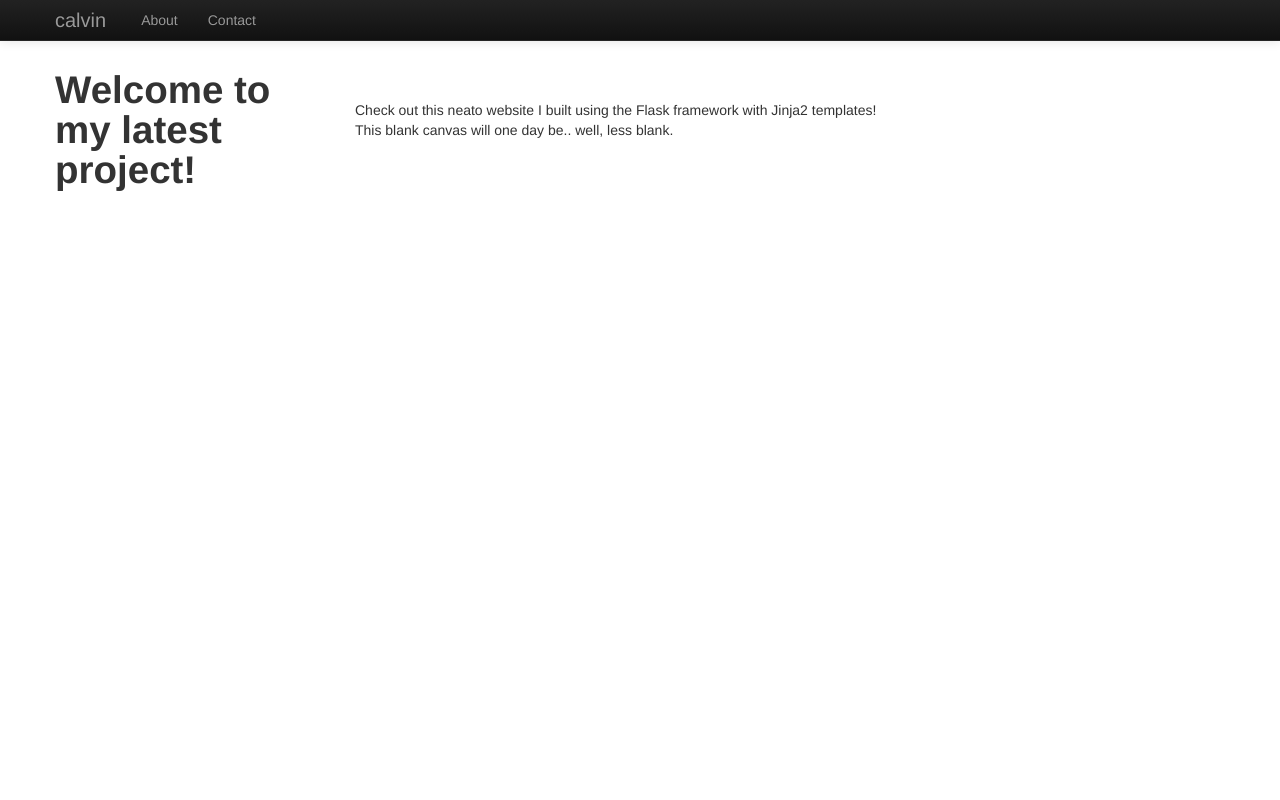
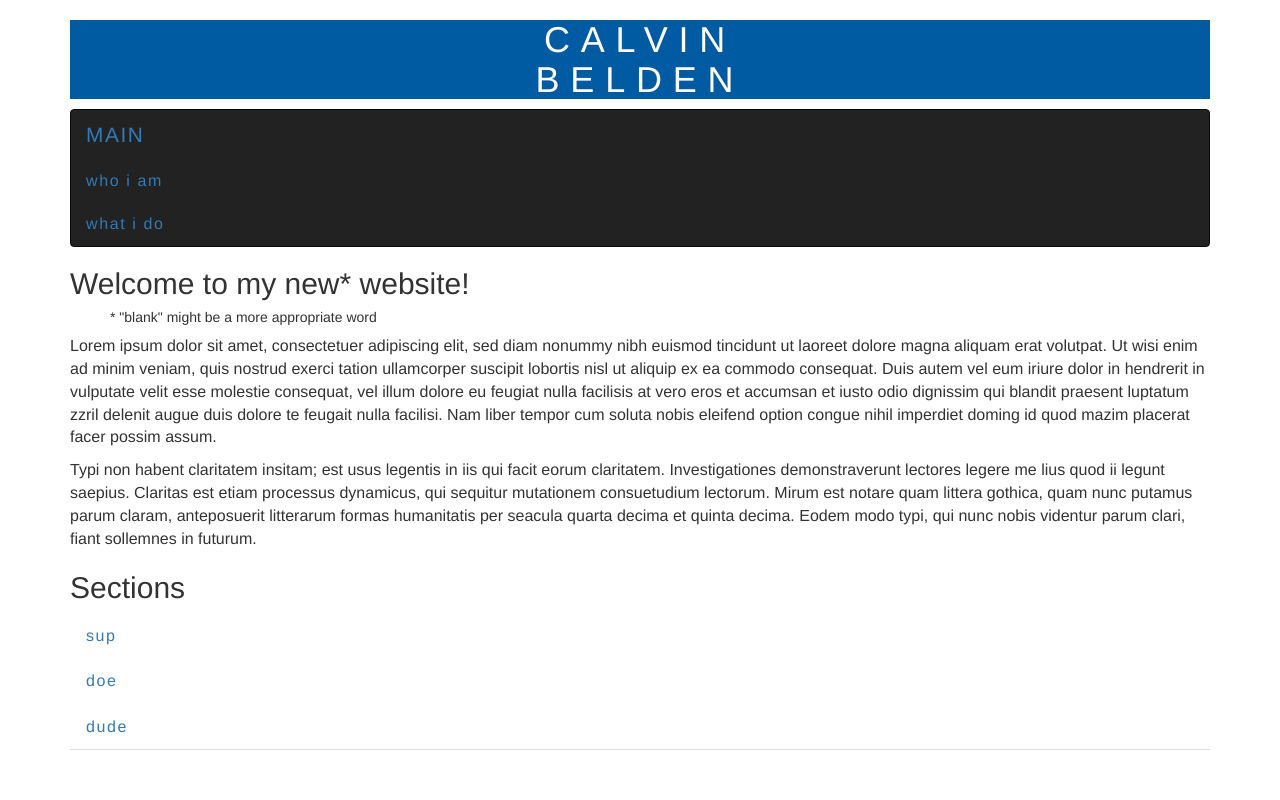
Before and after one commit to cbelden/MySite, a Flask app: page / in a window 1280 px wide. Run offline with Flask 2, Linux system fonts and the light colour scheme; some libraries are stand-ins or nearby versions.

Commit message:
customized base.html page and edited 404 messages

```diff
--- a/mysite/page_not_found_message.py
+++ b/mysite/page_not_found_message.py
@@ -1,4 +1,5 @@
 import random
+
 
 def get_404_message():
     candidates = []
@@ -19,7 +20,7 @@ def get_404_message():
     </em>
     <br>
     <br>
-    My beach <a href="/">home</a> in Minnetonka may be my last safe haven; meet me there. Put a pot of coffee on, will ya?
+    My fishing <a href="/">home</a> in Cinque Terre may be my last safe haven; meet me there. Put a pot of coffee on, will ya?
     """)
 
     index = random.randint(0, len(candidates) - 1)
--- /dev/null
+++ b/mysite/templates/about.html
@@ -0,0 +1,4 @@
+{% extends "base.html" %}
+{% block content %}
+
+{% endblock %}
--- /dev/null
+++ b/mysite/templates/base.html
@@ -0,0 +1,63 @@
+<!doctype html>
+<html lang="en">
+<head>
+  <meta charset="UTF-8">
+  <title>Cal Belden - Welcome</title>
+  <link href="http://netdna.bootstrapcdn.com/twitter-bootstrap/2.3.0/css/bootstrap-combined.min.css" rel="stylesheet">
+  <style>
+    h1 {
+      color:rgb(255, 255, 255);
+      background-color:rgb(0, 91, 163);
+      text-align:center;
+      letter-spacing:.3em;
+      text-transform:uppercase;
+    }
+    body {
+      font-size:16px;
+    }
+    ul.nav {
+      letter-spacing:.1em;
+      text-transform:lowercase;
+    }
+    li.active {
+      font-size:130%;
+      text-transform:uppercase;
+    }
+    h5 {
+      text-indent:40px;
+    }
+  </style>
+</head>
+<body>
+  <div class="container">
+    <h1>Calvin<br>Belden</h1>
+    <div class='navbar navbar-inverse'>
+      <div class='navbar-inner nav-collapse' style="height: auto;">
+        <ul class="nav">
+          <li class="active"><a href="#">Main</a></li>
+          <li><a href="/about">Who I Am</a></li>
+          <li><a href="/projects">What I Do</a></li>
+        </ul>
+      </div>
+    </div>
+    <div id='content' class='row-fluid'>
+      <div class='span9 main'>
+        <h2>Welcome to my new* website!</h2>
+        <h5>* "blank" might be a more appropriate word</h5>
+
+          <p>Lorem ipsum dolor sit amet, consectetuer adipiscing elit, sed diam nonummy nibh euismod tincidunt ut laoreet dolore magna aliquam erat volutpat. Ut wisi enim ad minim veniam, quis nostrud exerci tation ullamcorper suscipit lobortis nisl ut aliquip ex ea commodo consequat. Duis autem vel eum iriure dolor in hendrerit in vulputate velit esse molestie consequat, vel illum dolore eu feugiat nulla facilisis at vero eros et accumsan et iusto odio dignissim qui blandit praesent luptatum zzril delenit augue duis dolore te feugait nulla facilisi. Nam liber tempor cum soluta nobis eleifend option congue nihil imperdiet doming id quod mazim placerat facer possim assum.<p>
+
+          <p>Typi non habent claritatem insitam; est usus legentis in iis qui facit eorum claritatem. Investigationes demonstraverunt lectores legere me lius quod ii legunt saepius. Claritas est etiam processus dynamicus, qui sequitur mutationem consuetudium lectorum. Mirum est notare quam littera gothica, quam nunc putamus parum claram, anteposuerit litterarum formas humanitatis per seacula quarta decima et quinta decima. Eodem modo typi, qui nunc nobis videntur parum clari, fiant sollemnes in futurum.</p>
+      </div>
+      <div class='span3 sidebar'>
+        <h2>Sections</h2>
+        <ul class="nav nav-tabs nav-stacked">
+          <li><a href="#">sup</a></li>
+          <li><a href="#">doe</a></li>
+          <li><a href="#">dude</a></li>
+        </ul>
+      </div>
+    </div>
+  </div>
+</body>
+</html>
--- a/mysite/templates/grid_practice.html
+++ b/mysite/templates/grid_practice.html
@@ -12,7 +12,7 @@
 <body>
    <div class="container">
        <div class="row">
-            <div class="span1">
+            <div class="span12">
                 <h2>Whadup motha effas</h2>
             </div>
        </div>
--- a/mysite/views.py
+++ b/mysite/views.py
@@ -1,4 +1,4 @@
-import os
+#import os
 import page_not_found_message as pnfm
 from mysite import app
 from flask import render_template
@@ -6,14 +6,15 @@ from flask import render_template
 
 @app.route('/')
 def index():
-    params = {}
-    return render_template('sample.html', **params)
+    return render_template('base.html')
+
 
 @app.errorhandler(404)
 def page_not_found(e):
     message = pnfm.get_404_message()
     return render_template('404.html', error_message=message), 404
 
+
 @app.route('/practice')
 def practice():
-    return render_template('grid_practice.html')
+    return render_template('practice.html')
--- a/runserver.py
+++ b/runserver.py
@@ -1,2 +1,2 @@
 from mysite import app
-app.run(debug=False)
+app.run(debug=True)
```
Also changed, not shown: mysite/static/custom.css (added, +8 -0 lines), mysite/templates/practice.html (added, +17 -0 lines).
